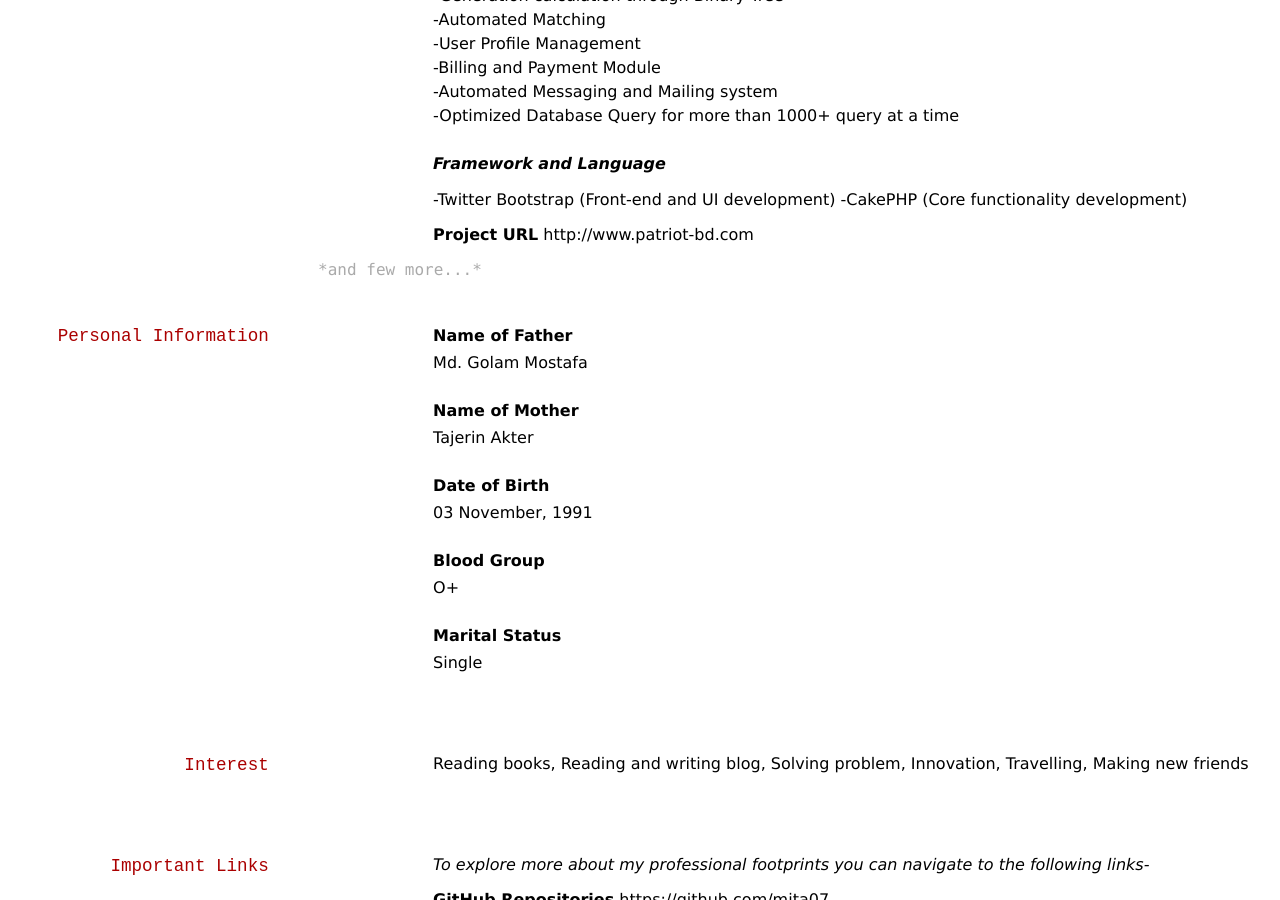
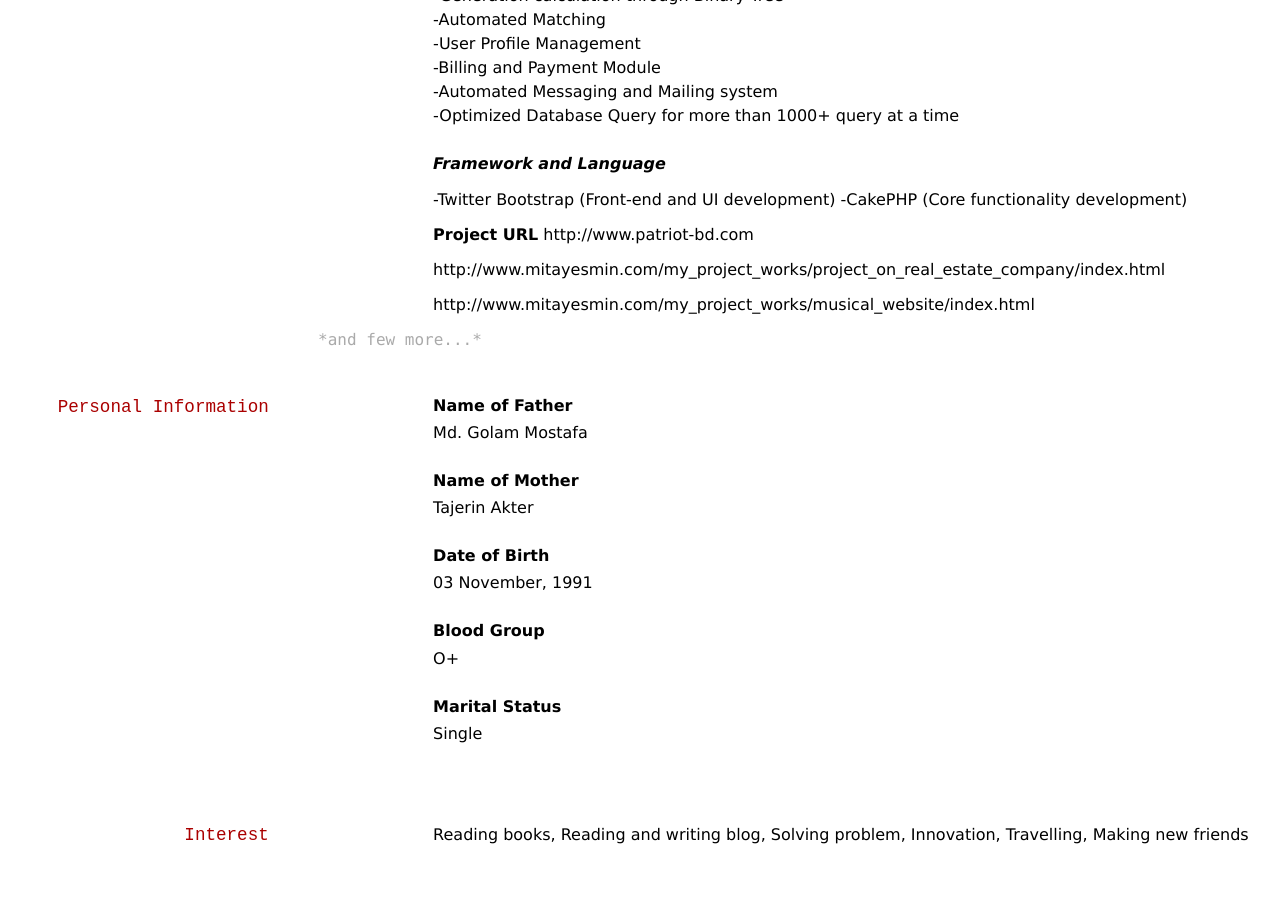
Before and after one commit to mita07/my-resume, a Jekyll site: the page built from index.md, in a window 1280 px wide and 900 px high, scrolled down 2625 px. Built offline with Jekyll 4.4.1, drawn with Linux system fonts in a browser that asks for light colours; some of the changed lines change nothing that is shown.

Commit message:
Update index.md

```diff
--- a/index.md
+++ b/index.md
@@ -144,6 +144,10 @@ __*Framework and Language*__
 __Project URL__
 http://www.patriot-bd.com
 
+http://www.mitayesmin.com/my_project_works/project_on_real_estate_company/index.html
+
+http://www.mitayesmin.com/my_project_works/musical_website/index.html
+
 
 
 
```
